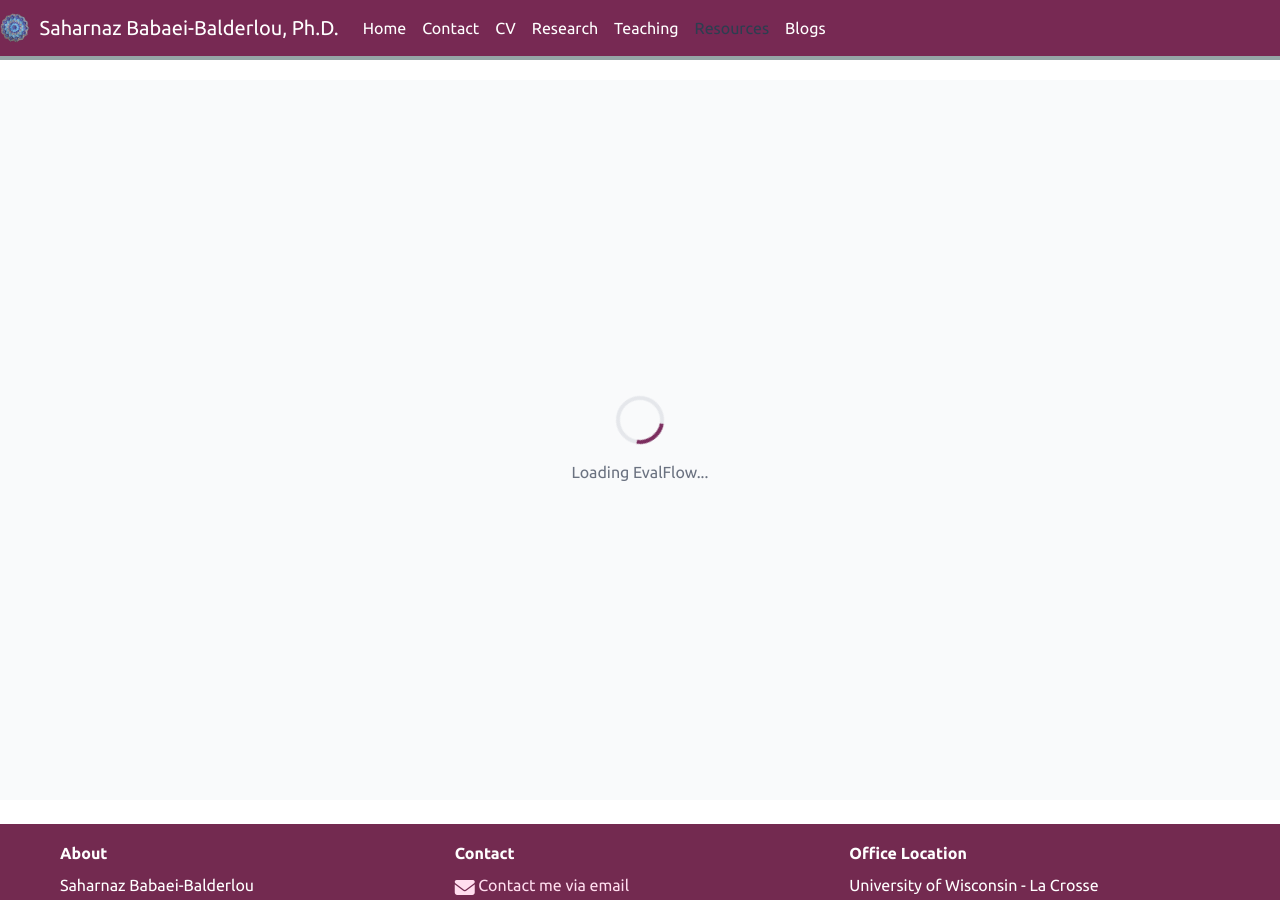
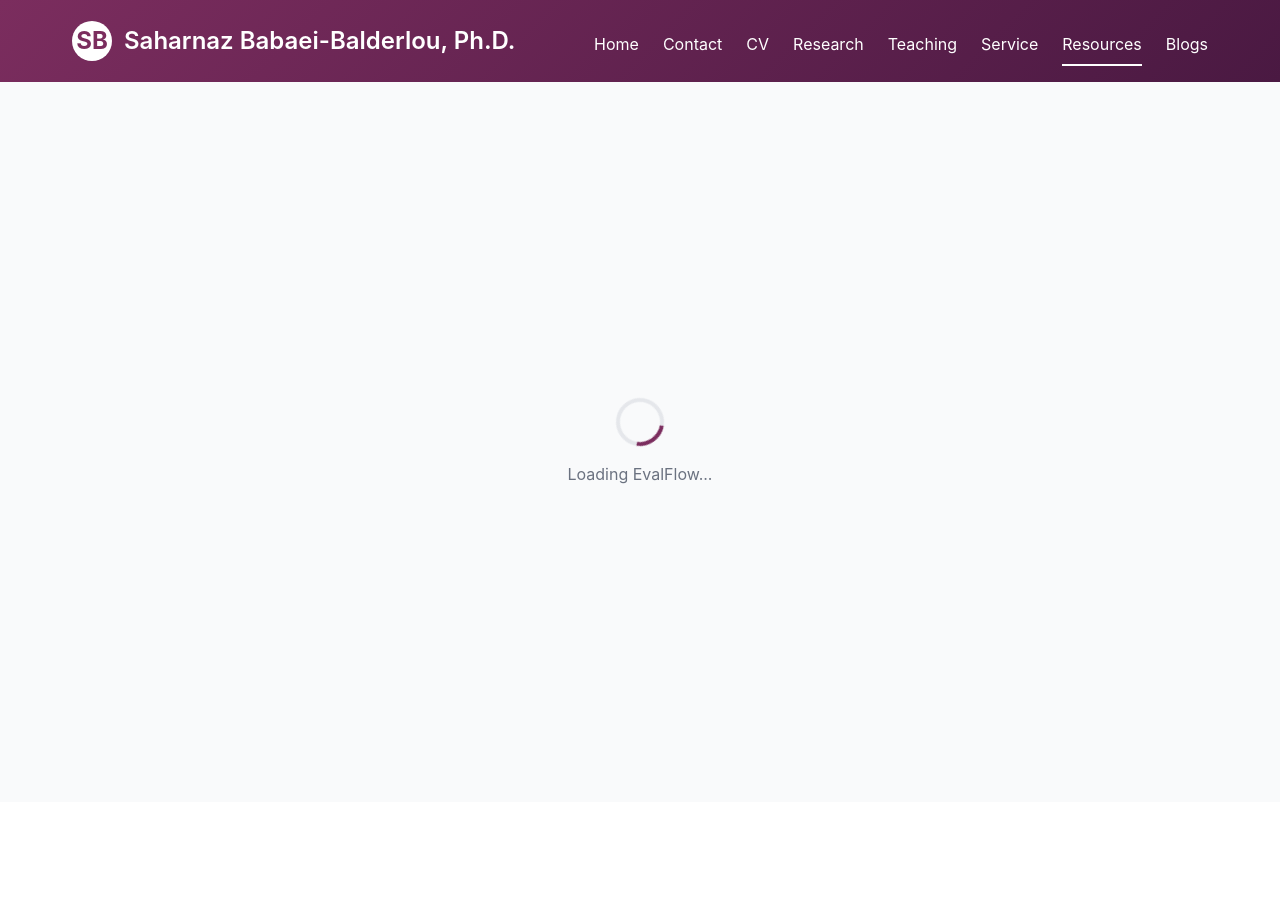
Before and after one commit to saharnazb/saharnazb.github.io, a Jekyll site: the page assets/apps/evalflow/index.html, which Jekyll copies as it is, in a window 1280 px wide and 900 px high. Built offline with Jekyll 4.4.1, drawn with Linux system fonts in a browser that asks for light colours; nearby versions of some CDN libraries; library files that are not in the unit come from our copies; comment, search, counter and statistics services are not loaded; a style sheet for code colours, icons or effects is not loaded; some of the changed text lies outside the part shown.

Commit message:
Update index.html

```diff
--- a/assets/apps/evalflow/index.html
+++ b/assets/apps/evalflow/index.html
@@ -3,85 +3,93 @@
 <head>
   <meta charset="UTF-8">
   <meta name="viewport" content="width=device-width, initial-scale=1.0">
-  <title>EvalFlow - Saharnaz Babaei-Balderlou, Ph.D.</title>
-  <meta name="description" content="A web-based peer evaluation system for collecting student feedback on presentations and group work">
-
-  <!-- Link to your site's CSS files (exact same order as main site) -->
-  <link rel="stylesheet" href="/assets/main.css">
-  <link rel="stylesheet" href="https://cdnjs.cloudflare.com/ajax/libs/font-awesome/6.5.1/css/all.min.css">
-  <link rel="stylesheet" href="https://cdn.rawgit.com/jpswalsh/academicons/master/css/academicons.min.css">
-  <link rel="stylesheet" href="https://cdn.jsdelivr.net/npm/bootswatch@5.1.3/dist/united/bootstrap.min.css">
-  <link rel="stylesheet" href="/assets/css/main.css">
-
-  <!-- React and Tailwind for the app -->
+  <title>EvalFlow - Saharnaz Babaei-Balderlou</title>
   <script crossorigin src="https://unpkg.com/react@18/umd/react.production.min.js"></script>
   <script crossorigin src="https://unpkg.com/react-dom@18/umd/react-dom.production.min.js"></script>
   <script src="https://cdn.tailwindcss.com"></script>
-
   <style>
+    body {
+      margin: 0;
+      font-family: -apple-system, BlinkMacSystemFont, 'Segoe UI', Roboto, sans-serif;
+    }
     @keyframes spin { to { transform: rotate(360deg); } }
 
-    /* Ensure Tailwind only affects the app container */
-    #evalflow-app * {
-      box-sizing: border-box;
+    /* Site Header Styles */
+    .site-header {
+      background: linear-gradient(135deg, #7b2d5e 0%, #4a1942 100%);
+      color: white;
+      padding: 1rem 0;
+      box-shadow: 0 2px 4px rgba(0,0,0,0.1);
+    }
+    .site-header-content {
+      max-width: 1200px;
+      margin: 0 auto;
+      padding: 0 2rem;
+      display: flex;
+      align-items: center;
+      justify-content: space-between;
+      flex-wrap: wrap;
+    }
+    .site-title {
+      font-size: 1.5rem;
+      font-weight: 600;
+      margin: 0;
+      display: flex;
+      align-items: center;
+      gap: 0.75rem;
+    }
+    .site-nav {
+      display: flex;
+      gap: 1.5rem;
+      margin-top: 0.5rem;
+    }
+    .nav-item {
+      color: white;
+      text-decoration: none;
+      padding: 0.5rem 0;
+      position: relative;
+      transition: opacity 0.2s;
+    }
+    .nav-item:hover {
+      opacity: 0.8;
+    }
+    .nav-item.active {
+      border-bottom: 2px solid white;
+    }
+    @media (max-width: 768px) {
+      .site-header-content {
+        flex-direction: column;
+        align-items: flex-start;
+      }
+      .site-nav {
+        width: 100%;
+        flex-wrap: wrap;
+      }
     }
   </style>
 </head>
 <body>
-  <!-- Header (matching your site structure) -->
-  <nav class="navbar sticky-top navbar-expand-md navbar-dark bg-dark">
-    <a class="navbar-brand" href="https://saharnaz.org/">
-      <img src="https://saharnaz.org/favicon.ico" width="30" height="30" style="margin-right:5px" class="d-inline-block align-top" alt="">
+  <!-- Site Header -->
+  <header class="site-header">
+    <div class="site-header-content">
+      <h1 class="site-title">
+        <span style="width: 40px; height: 40px; background: white; border-radius: 50%; display: flex; align-items: center; justify-content: center; color: #7b2d5e; font-weight: bold;">SB</span>
         Saharnaz Babaei-Balderlou, Ph.D.
-    </a>
-    <button class="toggler navbar-toggler collapsed" type="button" data-bs-toggle="collapse" data-bs-target="#navbarNavDropdown" aria-controls="navbarNavDropdown" aria-expanded="false" aria-label="Toggle navigation">
-      <span class="navbar-toggler-icon"></span>
-    </button>
+      </h1>
+      <nav class="site-nav">
+        <a href="/" class="nav-item">Home</a>
+        <a href="/contact/" class="nav-item">Contact</a>
+        <a href="/cv/" class="nav-item">CV</a>
+        <a href="/research/" class="nav-item">Research</a>
+        <a href="/teaching/" class="nav-item">Teaching</a>
+        <a href="/service/" class="nav-item">Service</a>
+        <a href="/resources/" class="nav-item active">Resources</a>
+        <a href="/blogs/" class="nav-item">Blogs</a>
+      </nav>
+    </div>
+  </header>
 
-    <div class="navbar-collapse show" id="navbarNavDropdown">
-      <ul class="navbar-nav mr-auto">
-        <li class="nav-item">
-          <a class="nav-link" href="https://saharnaz.org/">Home</a>
-        </li>
-        <li class="nav-item">
-          <a class="nav-link" href="https://saharnaz.org/contact/">Contact</a>
-        </li>
-        <li class="nav-item">
-          <a class="nav-link" href="https://saharnaz.org/cv/">CV</a>
-        </li>
-        <li class="nav-item dropdown">
-          <a class="nav-link" href="https://saharnaz.org/research/">Research</a>
-          <ul class="dropdown-menu">
-            <li><a class="dropdown-item" href="https://saharnaz.org/research/working/">Working Papers</a></li>
-            <li><a class="dropdown-item" href="https://saharnaz.org/research/published/">Published Papers</a></li>
-          </ul>
-        </li>
-        <li class="nav-item dropdown">
-          <a class="nav-link" href="https://saharnaz.org/teaching/">Teaching</a>
-          <ul class="dropdown-menu">
-            <li><a class="dropdown-item" href="https://saharnaz.org/teaching/intro-data/">Data Analysis for Business Applications (ECO230)</a></li>
-            <li><a class="dropdown-item" href="https://saharnaz.org/teaching/intro-macro/">Global Macroeconomics (ECO120)</a></li>
-            <li><a class="dropdown-item" href="https://saharnaz.org/teaching/teaching-experience/">Past Teaching</a></li>
-            <li><a class="dropdown-item" href="https://saharnaz.org/teaching/makeappt/">Office Hours Appointments</a></li>
-          </ul>
-        </li>
-        <li class="nav-item dropdown">
-          <a class="nav-link active" href="https://saharnaz.org/resources/">Resources</a>
-          <ul class="dropdown-menu">
-            <li><a class="dropdown-item" href="https://saharnaz.org/resources/apps-forms/">My Apps and Forms</a></li>
-            <li><a class="dropdown-item" href="https://saharnaz.org/resources/links/">Helpful Links</a></li>
-            <li><a class="dropdown-item" href="https://saharnaz.org/resources/books/">Suggested Books</a></li>
-          </ul>
-        </li>
-        <li class="nav-item">
-          <a class="nav-link" href="https://saharnaz.org/blogs/">Blogs</a>
-        </li>
-      </ul>
-    </div>
-  </nav>
-
-  <!-- EvalFlow App Container -->
-  <div id="evalflow-app">
+  <!-- EvalFlow App -->
   <div id="root">
     <div style="display: flex; align-items: center; justify-content: center; min-height: 80vh; background: #f9fafb;">
       <div style="text-align: center;">
@@ -90,51 +98,6 @@
       </div>
     </div>
   </div>
-  </div>
-
-  <!-- Footer (matching your site structure) -->
-  <br/>
-  <section id="footer">
-    <div class="container-footer">
-      <div class="panel-footer">
-        <div class="row">
-          <div class="col-sm-4">
-            <h5>About</h5>
-            <p>Saharnaz Babaei-Balderlou<br/> Assistant Teaching Professor of Economics<br/> University of Wisconsin - La Crosse</p>
-          </div>
-
-          <div class="col-sm-4">
-            <h5>Contact</h5>
-            <p>
-              <a href="mailto:sbabaeibalderlou@uwlax.edu" target="_blank">
-                <i class="fa fa-envelope fa-lg"></i> Contact me via email
-              </a>
-            </p>
-            <p>
-              <a href="https://scholar.google.com/citations?user=0x9ZdXEAAAAJ&hl=en" target="_blank" title="Google Scholar">
-                <i class="ai ai-google-scholar-square fa-2x"></i>
-              </a>
-              <a href="https://www.linkedin.com/in/saharnaz-babaei-balderlou/" target="_blank" title="LinkedIn">
-                <i class="fab fa-linkedin fa-2x"></i>
-              </a>
-              <a href="https://orcid.org/0000-0003-1163-7552" target="_blank" title="ORCID">
-                <i class="ai ai-orcid-square fa-2x"></i>
-              </a>
-            </p>
-          </div>
-
-          <div class="col-sm-4">
-            <h5>Office Location</h5>
-            <p>University of Wisconsin - La Crosse<br/> 2134 Wittich Hall<br/> 1725 State St<br/> La Crosse, WI 54601</p>
-          </div>
-        </div>
-
-        <center>
-          <p>&copy; 2025 Saharnaz Babaei-Balderlou, Ph.D.</p>
-        </center>
-      </div>
-    </div>
-  </section>
 
   <script type="module">
     import { initializeApp } from 'https://www.gstatic.com/firebasejs/10.7.1/firebase-app.js';
@@ -800,10 +763,5 @@ Jane Smith,jane@university.edu,12346,Section 11,2,1`;
       window.addEventListener('firebaseready', startApp);
     }
   </script>
-
-  <!-- Bootstrap JS -->
-  <script src="/assets/javascript/bootstrap/bootstrap.bundle.min.js"></script>
-  <script src="https://cdn.jsdelivr.net/npm/bootstrap@5.1.3/dist/js/bootstrap.bundle.min.js"></script>
-  <script src="https://code.jquery.com/jquery-3.6.0.min.js"></script>
 </body>
 </html>
```
Lines whose indentation alone changed are shown as unchanged.
